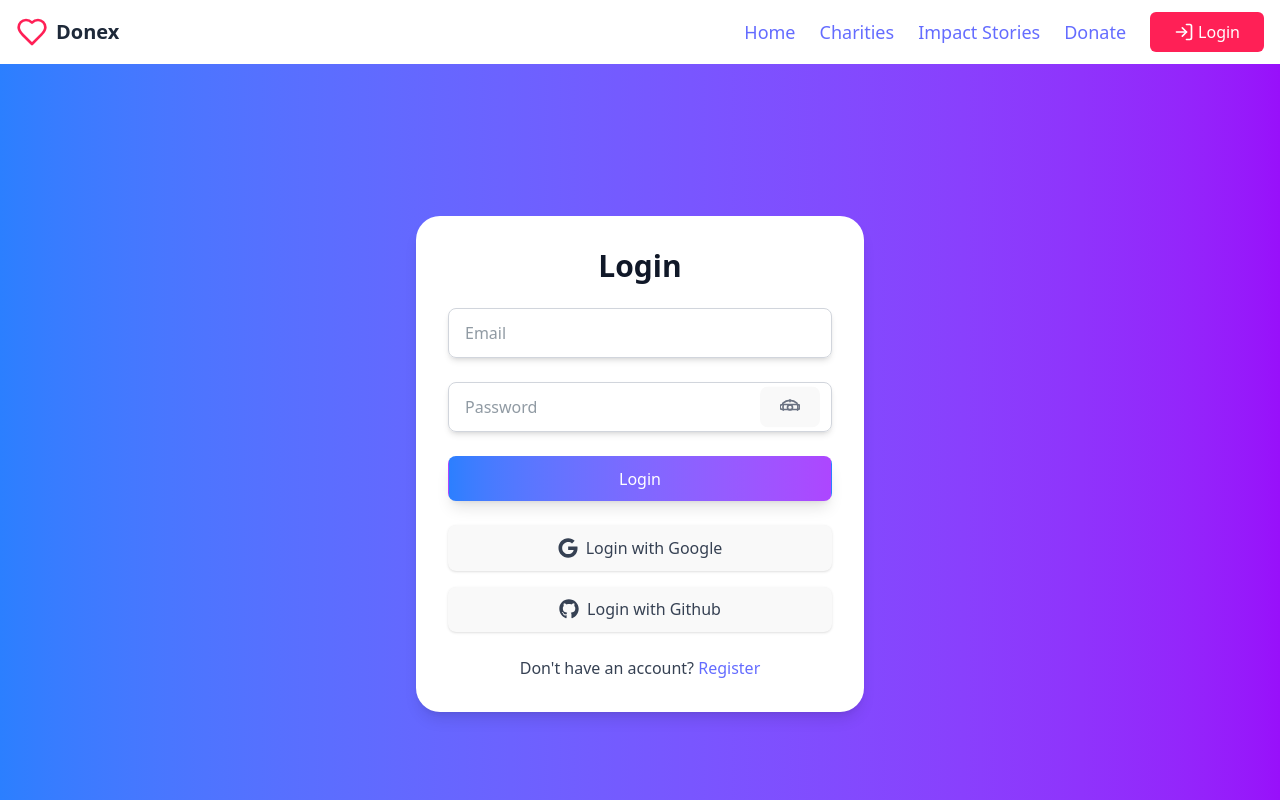
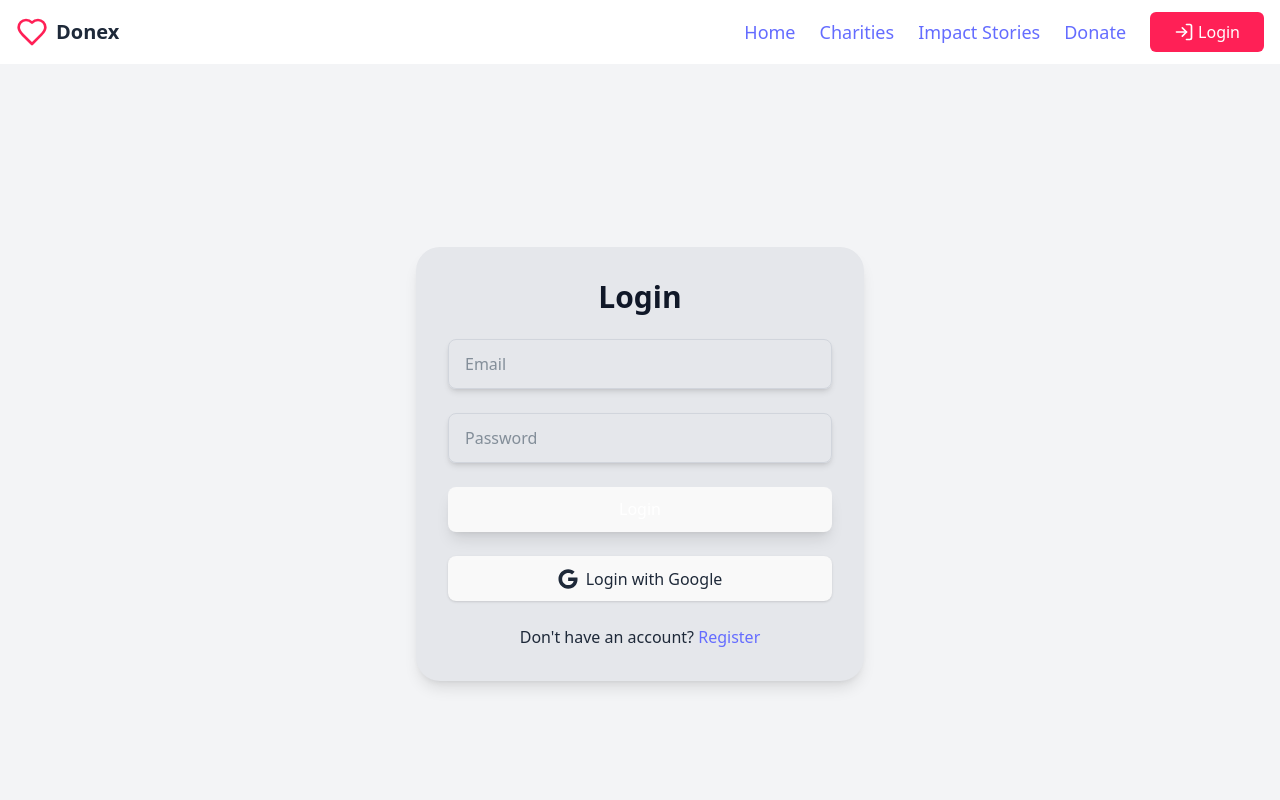
Before and after one commit to ShernOc/donex, a React (Vite) app in the folder frontend/: page /login in a window 1280 px wide. Shown: the top 800 px of the page. Built offline with nearby package versions, Linux system fonts and the light colour scheme.

Commit message:
updated the registration and login  ui

```diff
--- a/frontend/src/pages/LoginPage.jsx
+++ b/frontend/src/pages/LoginPage.jsx
@@ -3,13 +3,11 @@
 import { Link, useNavigate } from "react-router-dom";
 import { FaGithub, FaGoogle } from "react-icons/fa";
 import signinwithgoogle from "./Google.jsx";
-// import signinwithgithub from "./signInWithGithub";
 
 const Login = () => {
   const { loginUser } = useContext(UserContext);
   const navigate = useNavigate();
   const { googleLogin } = signinwithgoogle;
-  // const { githubLogin } = signinwithgithub;
   const [form, setForm] = useState({ email: "", password: "" });
   const [error, setError] = useState("");
   const [loading, setLoading] = useState(false);
@@ -22,36 +20,19 @@
 
   const handleSubmit = async (e) => {
     e.preventDefault();
-
-    // Trim inputs and validate fields
     const email = form.email.trim();
     const password = form.password.trim();
-
     if (!email || !password) {
       setError("Please fill in all fields!");
       return;
     }
     setError("");
-
     try {
-      // Set loading state (optional)
       setLoading(true);
-
-      // Call the loginUser function (which contacts the backend)
-      const response = await loginUser(email, password);
-      // const { role } = response; // role is either 'charity' or 'donor'
-
-      // if (role === "charity") {
-      //   navigate("/charity/dashboard"); // Redirect to charity dashboard
-      // } else if (role === "donor") {
-      //   navigate("/donor/dashboard"); // Redirect to donor dashboard
-      // } else {
-      //   navigate("/"); // Default to home if no role matches
-      // }
+      await loginUser(email, password);
     } catch {
       setError("Invalid email or password!");
     } finally {
-      // Reset loading state
       setLoading(false);
     }
   };
@@ -62,27 +43,18 @@
 
   const handleGoogleLogin = async () => {
     try {
-      await googleLogin(); // Call the Google login function
-      navigate("/Donor/dashboard"); // Redirect to dashboard upon success
+      await googleLogin();
+      navigate("/Donor/dashboard");
     } catch (error) {
       console.error(error);
       setError("Google login failed!");
     }
   };
-  const handleGithubLogin = async () => {
-    try {
-      await githubLogin();
-      navigate("/Donor/dashboard");
-    } catch (error) {
-      console.error(error)
-      setError("GitHub login failed!");
-    }
-  };
 
   return (
-    <div className="flex justify-center items-center min-h-screen bg-gradient-to-r from-blue-500 to-purple-600 p-4">
-      <div className="w-full max-w-md bg-white dark:bg-gray-900 shadow-lg rounded-3xl p-8 space-y-6">
-        <h2 className="text-3xl font-bold text-center text-gray-900 dark:text-gray-300">
+    <div className="flex justify-center items-center min-h-screen bg-gray-100 p-4">
+      <div className="w-full max-w-md bg-gray-200 dark:bg-gray-800 shadow-lg rounded-3xl p-8 space-y-6">
+        <h2 className="text-3xl font-bold text-center text-gray-900 dark:text-gray-200">
           Login
         </h2>
 
@@ -95,7 +67,7 @@
             placeholder="Email"
             value={form.email}
             onChange={handleChange}
-            className="w-full px-4 py-3 border rounded-lg shadow-md dark:bg-gray-800 dark:text-gray-300 dark:border-gray-700 border-gray-300 focus:ring-2 focus:ring-blue-500 transition transform hover:scale-105 duration-300"
+            className="w-full px-4 py-3 border rounded-lg shadow-md dark:bg-gray-700 dark:text-gray-200 dark:border-gray-600 border-gray-300 focus:ring-2 focus:ring-red-500 transition transform hover:scale-105 duration-300"
             required
           />
           <div className="relative">
@@ -105,55 +77,13 @@
               placeholder="Password"
               value={form.password}
               onChange={handleChange}
-              className="w-full px-4 py-3 border rounded-lg shadow-md dark:bg-gray-800 dark:text-gray-300 dark:border-gray-700 border-gray-300 focus:ring-2 focus:ring-blue-500 transition transform hover:scale-105 duration-300"
+              className="w-full px-4 py-3 border rounded-lg shadow-md dark:bg-gray-700 dark:text-gray-200 dark:border-gray-600 border-gray-300 focus:ring-2 focus:ring-red-500 transition transform hover:scale-105 duration-300"
               required
             />
-            <button
-              type="button"
-              onClick={togglePassword}
-              className="absolute top-1/2 right-3 transform -translate-y-1/2 text-gray-500 hover:text-gray-700 dark:hover:text-gray-300 focus:outline-none"
-            >
-              {showPassword ? (
-                <svg
-                  xmlns="http://www.w3.org/2000/svg"
-                  fill="none"
-                  viewBox="0 0 24 24"
-                  strokeWidth={2}
-                  stroke="currentColor"
-                  className="w-5 h-5"
-                >
-                  <path
-                    strokeLinecap="round"
-                    strokeLinejoin="round"
-                    d="M3.98 8.852a10.477 10.477 0 000 6.296m-.654-7.592a1.5 1.5 0 01.22-.593 11.968 11.968 0 0116.707 0 1.5 1.5 0 01.22.593m.654 7.592a10.477 10.477 0 000-6.296M15 12a3 3 0 11-6 0 3 3 0 016 0z"
-                  />
-                </svg>
-              ) : (
-                <svg
-                  xmlns="http://www.w3.org/2000/svg"
-                  fill="none"
-                  viewBox="0 0 24 24"
-                  strokeWidth={2}
-                  stroke="currentColor"
-                  className="w-5 h-5"
-                >
-                  <path
-                    strokeLinecap="round"
-                    strokeLinejoin="round"
-                    d="M3.98 8.852a10.477 10.477 0 000 6.296m-.654-7.592a1.5 1.5 0 01.22-.593 11.968 11.968 0 0116.707 0 1.5 1.5 0 01.22.593m.654 7.592a10.477 10.477 0 000-6.296M15 12a3 3 0 11-6 0 3 3 0 016 0z"
-                  />
-                  <path
-                    strokeLinecap="round"
-                    strokeLinejoin="round"
-                    d="M12 3v2.25m-9 3.25a3 3 0 100 6h18a3 3 0 100-6H3z"
-                  />
-                </svg>
-              )}
-            </button>
           </div>
           <button
             type="submit"
-            className="w-full p-3 text-white bg-gradient-to-r from-blue-500 to-purple-500 rounded-lg shadow-lg hover:scale-105 transition transform duration-300"
+            className="w-full p-3 text-white bg-red-500 rounded-lg shadow-lg hover:scale-105 transition transform duration-300"
           >
             Login
           </button>
@@ -162,23 +92,16 @@
         <div className="flex flex-col space-y-4 mt-4">
           <button
             onClick={handleGoogleLogin}
-            className="flex items-center justify-center p-3 text-gray-700 bg-gray-100 rounded-lg shadow hover:scale-105 transition transform duration-300"
+            className="flex items-center justify-center p-3 text-gray-800 bg-gray-300 rounded-lg shadow hover:scale-105 transition transform duration-300"
           >
             <FaGoogle className="w-5 h-5 mr-2" />
             Login with Google
           </button>
-          <button
-            onClick={handleGithubLogin}
-            className="flex items-center justify-center p-3 text-gray-700 bg-gray-100 rounded-lg shadow hover:scale-105 transition transform duration-300"
-          >
-            <FaGithub className="w-5 h-5 mr-2" />
-            Login with Github
-          </button>
         </div>
 
-        <p className="text-center dark:text-gray-300 text-gray-700">
+        <p className="text-center text-gray-800 dark:text-gray-300">
           Don&apos;t have an account?{" "}
-          <Link to="/register" className="text-blue-400 hover:underline">
+          <Link to="/register" className="text-red-500 hover:underline">
             Register
           </Link>
         </p>
```
Also changed, not shown: frontend/src/pages/Register.jsx (+22 -27 lines).
